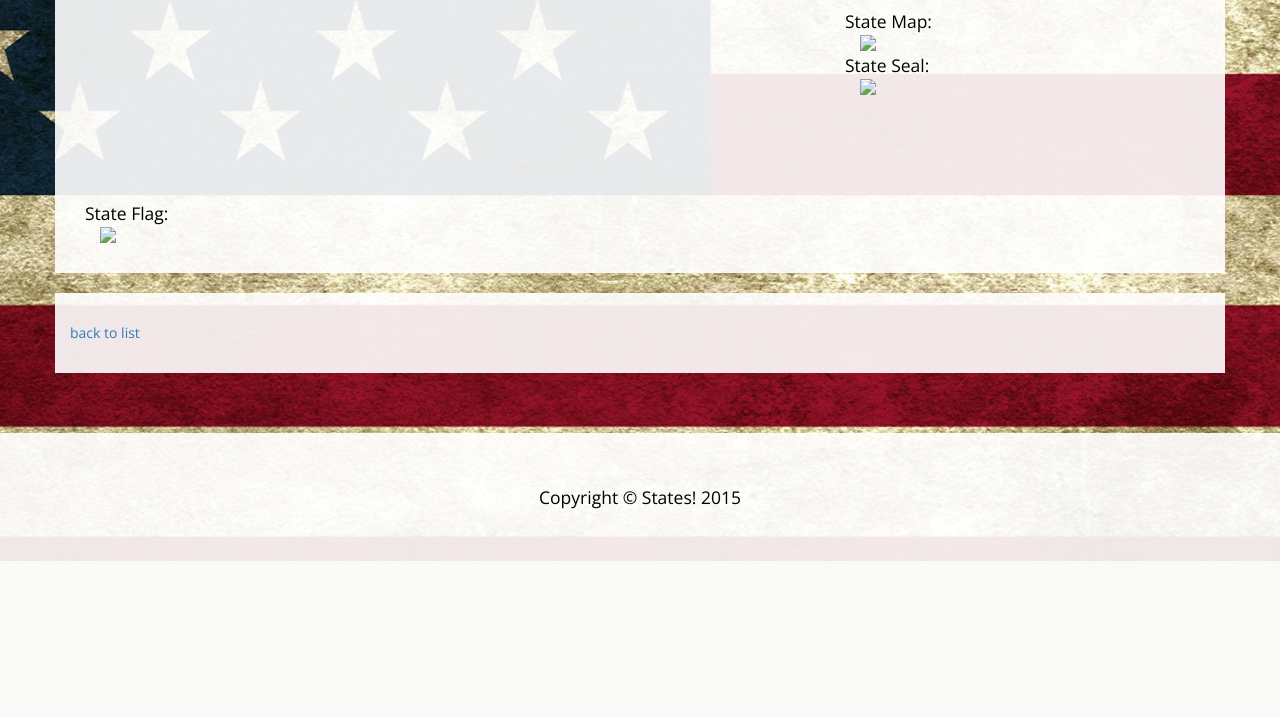
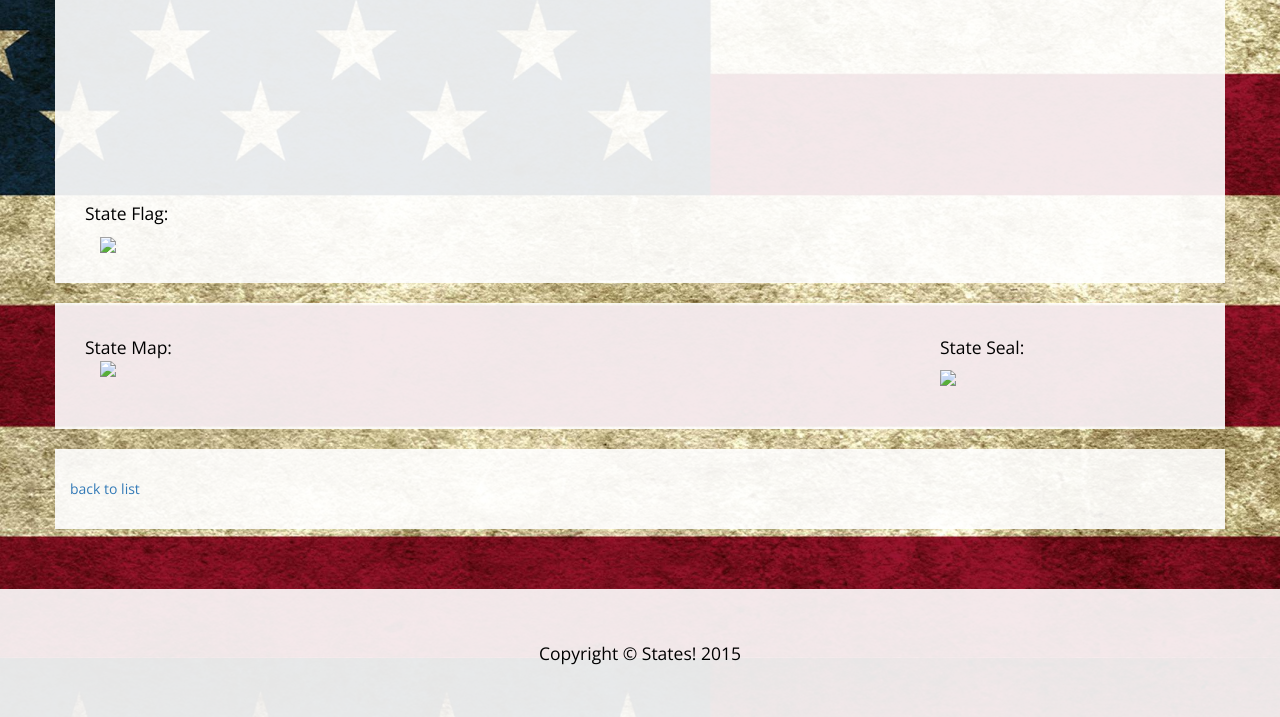
Before and after one commit to claycoleman/first_django, a Django app: template main/templates/state_detail.html in a window 1280 px wide. Shown: the part 622-1339 px from the top of the page. Before the commit the page ends 1183 px from the top, so only its background shows below. Run offline with Django 3.2, Linux system fonts and the light colour scheme; the template is opened without the code that fills it: most values are stand-ins (such as "Sample title", 1, 10 or a date in 2020); some libraries are stand-ins or nearby versions.

Commit message:
Fixed the state detail so the images will render to the correct size

```diff
--- a/main/templates/state_detail.html
+++ b/main/templates/state_detail.html
@@ -30,9 +30,8 @@
 
                     <!-- Embedded Google Map using an iframe - to select your location find it on Google maps and paste the link as the iframe src. If you want to use the Google Maps API instead then have at it! -->
                     <!-- <iframe width="100%" height="400" frameborder="0" scrolling="no" marginheight="0" marginwidth="0" src="http://maps.google.com/maps?hl=en&amp;ie=UTF8&amp;q={{state.statecapital.name}},{{state}}&amp;ll={{state.statecapital.lat}},{{state.statecapital.lon}}&amp;spn=56.506174,79.013672&amp;t=m&amp;z=5&amp;output=embed"></iframe> -->
-                    <p>State Flag:
-                        <img class="col-md-12" src="{{ state.flag.url }}">
-                    </p>
+                    <p>State Flag:</p>
+                        <img class="col-sm-6 col-md-12" src="{{ state.flag.url }}">
                 </div>
                 <div class="col-md-4">
                     <p>A.K.A -- The <strong>{{state.nickname}}</strong> State</p>
@@ -44,18 +43,29 @@
                         </strong>
                     </p>
                     <p>
-                        Date Admitted to the Union: <br><strong>{{state.date_admitted}}</strong>, the <strong>{{state.rank_admitted}}</strong> admitted.
+                        Date Admitted to the Union: <br><strong>{{state.date_admitted}}</strong>, the <strong>{{state.rank_admitted}}</strong> admitted
                     </p>
-                    <p>State Map:
-                        <img class="col-md-12" src="{{ state.state_map.url }}">
-                    </p>
-                    <p>State Seal:
-                        <img class="col-md-12" src="{{ state.seal.url }}">
-                    </p>
+
                 </div>
                 <div class="clearfix"></div>
             </div>
         </div>
+        <div class="row">
+            <div class="box">
+                <div class="col-xs-12 col-sm-9">
+                    <p>State Map:<br>
+                        <img class="col-xs-12" src="{{ state.state_map.url }}"></p>
+                </div>
+                <div class="col-xs-12 col-sm-3">
+                    <p>State Seal:<br>
+                        <img src="{{ state.seal.url }}">
+                        </p>
+                </div>
+                    <div class="clearfix"></div>
+
+                    </div>
+                </div>
+
         <div class="row">
             <div class="box">
                 {% if request.user.is_authenticated %}
```
